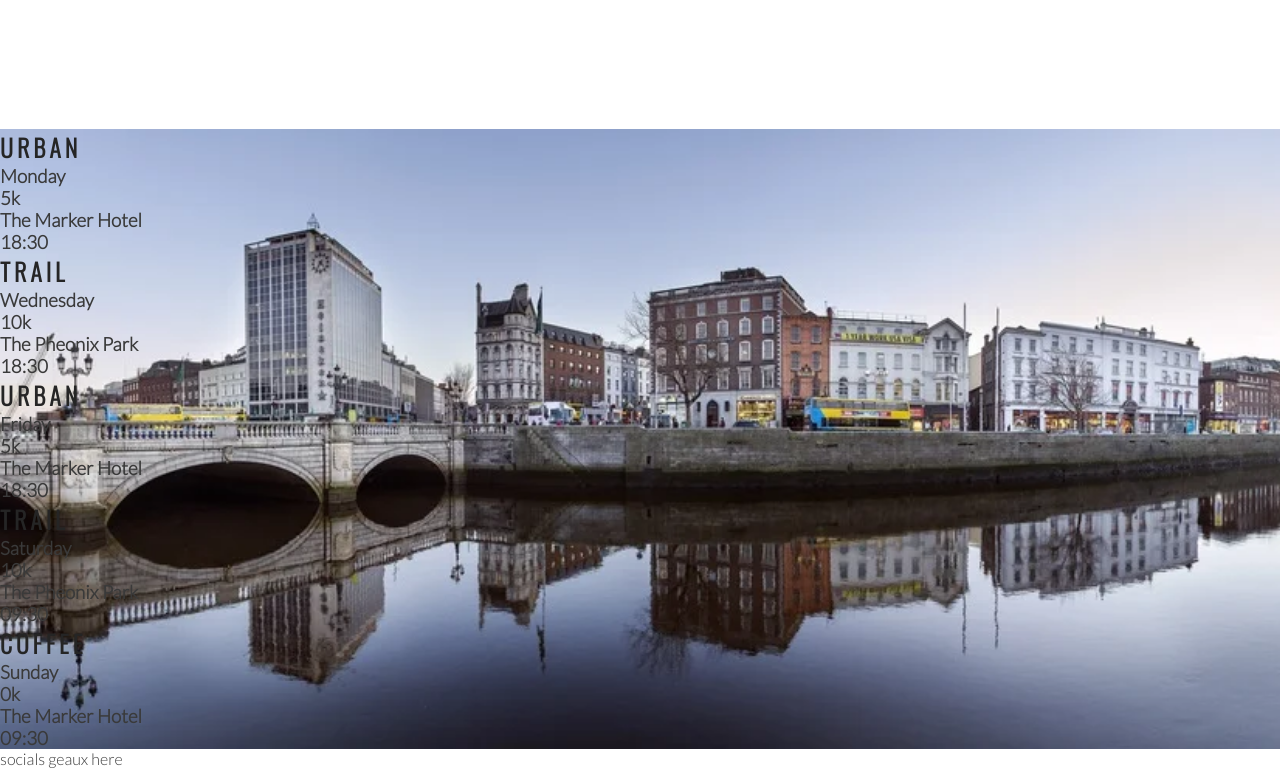
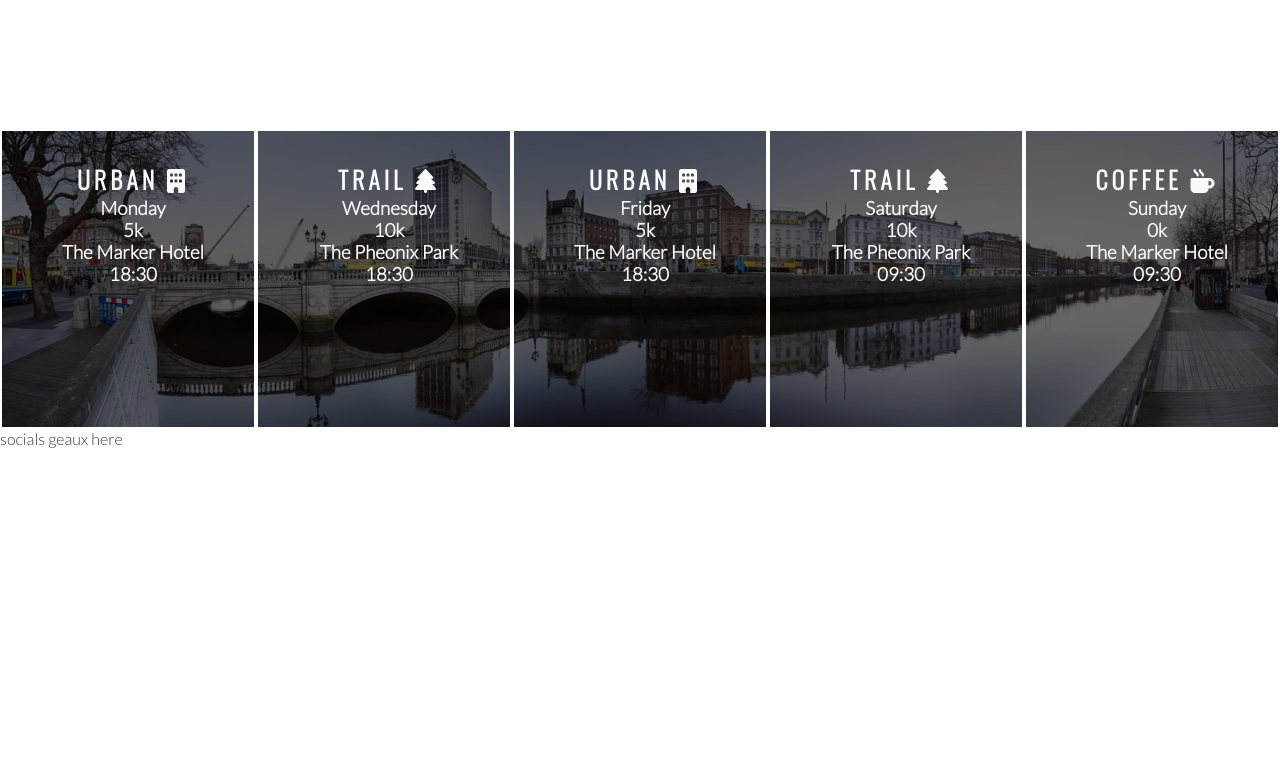
Before and after one commit to WSMorrison/love_running, a plain HTML site: page index.html in a window 1280 px wide. Shown: the part 1166-1934 px from the top of the page. After the commit the page ends 1614 px from the top, so only its background shows below. Drawn offline with nearby package versions, Linux system fonts and the light colour scheme.

Commit message:
Add formatting, style and content to times and locations section.

```diff
--- a/assets/css/style.css
+++ b/assets/css/style.css
@@ -199,3 +199,19 @@ hr {
     width: 100%;
     overflow: hidden;
 }
+
+#times div {
+    color: #fafafa;
+    background-color: rgba(0, 0, 0, 0.6);
+    width: 20%;
+    height: 300px;
+    float: left;
+    padding: 30px 0 0 10px;
+    text-align: center;
+    border: 2px solid white;
+    box-sizing: border-box;
+}
+
+#times h2 {
+    color: #fafafa
+}
--- a/index.html
+++ b/index.html
@@ -83,35 +83,35 @@
     </section>
     <section id="times">
         <div>
-            <h2>Urban</h2>
+            <h2>Urban <i class="fa-solid fa-building"></i></h2>
             <h3>Monday</h3>
             <h3>5k</h3>
             <h3>The Marker Hotel</h3>
             <h3>18:30</h3>
         </div>
         <div>
-            <h2>Trail</h2>
+            <h2>Trail <i class="fa-solid fa-tree"></i></h2>
             <h3>Wednesday</h3>
             <h3>10k</h3>
             <h3>The Pheonix Park</h3>
             <h3>18:30</h3>
         </div>
         <div>
-            <h2>Urban</h2>
+            <h2>Urban <i class="fa-solid fa-building"></i></h2>
             <h3>Friday</h3>
             <h3>5k</h3>
             <h3>The Marker Hotel</h3>
             <h3>18:30</h3>
         </div>
         <div>
-            <h2>Trail</h2>
+            <h2>Trail <i class="fa-solid fa-tree"></i></h2>
             <h3>Saturday</h3>
             <h3>10k</h3>
             <h3>The Pheonix Park</h3>
             <h3>09:30</h3>
         </div>
         <div>
-            <h2>Coffee</h2>
+            <h2>Coffee <i class="fa-solid fa-mug-hot"></i></h2>
             <h3>Sunday</h3>
             <h3>0k</h3>
             <h3>The Marker Hotel</h3>
```
